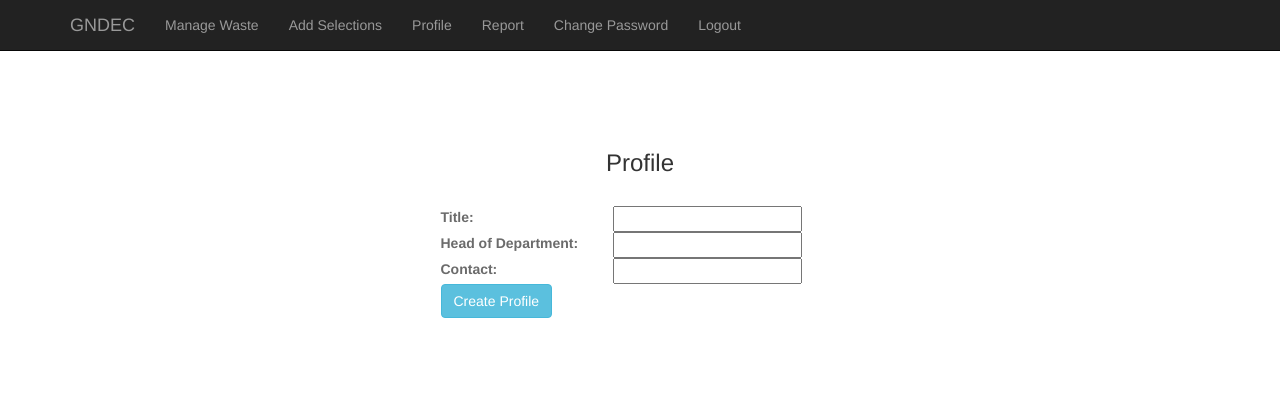
After one commit to jasvir99/waste-management, a Django app: page /add_profile in a window 1280 px wide. The commit adds this page. Shown: the top 406 px of the page. Run offline with Django 3.2, Linux system fonts and the light colour scheme; the visitor is signed in with stand-in values (Sample User, id 1); data that the repository does not hold is empty; some libraries are stand-ins or nearby versions.

Commit message:
adds departments and admin role. Default role admin. adds redirection message.

```diff
--- a/waste/static/css/report.css
+++ b/waste/static/css/report.css
@@ -18,14 +18,14 @@ th{
 
 
 .container-report{
-	width: 50%;
+	width: 80%;
 margin-left: auto;
 margin-right: auto;
 margin-top: 2%;
 }
 
 .branding-report{
-	width: 66%;
+	width: 50%;
 	margin-top: 2%;
 	margin-right: auto;
 	margin-left: auto;
--- a/waste/templates/base.html
+++ b/waste/templates/base.html
@@ -83,6 +83,7 @@
           <ul class="nav navbar-nav">
             <li><a href='{% url 'waste.src.views.main_form' %}'>Manage Waste</a></li>
             <li><a href='{% url 'waste.src.views.add_selection' %}'>Add Selections</a></li>
+            <li><a href='{% url 'waste.src.views.add_profile' %}'>Profile</a></li>
             <li><a href='{% url 'waste.src.views.generate_report' %}'>Report</a></li>
             <li><a href='{% url 'admin:password_change' %}'>Change Password</a></li>
             <li><a href='{% url 'admin:logout' %}'>Logout</a></li>
--- /dev/null
+++ b/waste/templates/src/add_profile.html
@@ -0,0 +1,81 @@
+{% extends 'base.html' %}
+{% load i18n %}
+
+<!DOCTYPE html>
+<html lang="en">
+<head>
+    {% block title %}
+        <title>
+            Profile
+        </title>
+    {% endblock %}
+</head>
+<body>
+{% block content %}
+    <div class='form-container'>
+
+{% if dept %}
+<table class='table table-hover table-stripped'>
+    <tr>
+        <th>Title</th>
+        <td>{{dept.title}}</td>
+    </tr>
+    <tr>
+        <th>Head Of Deapartment</th>
+        <td>{{dept.head}}</td>
+    </tr>
+    <tr>
+        <th>Contact</th>
+        <td>{{dept.contact}}</td>
+    </tr>
+    <tr>
+        <td><a href='{% url 'waste.src.views.edit_profile' %}'><button class="btn btn-info btn-large">Edit Profile</button></a></td>
+    </tr>
+</table>
+    {% else %}
+<form action="" method="post">{% csrf_token %}
+<div>
+{% if form.errors %}
+
+{% endif %}
+<div class='form-container-pass'>
+    <h3 id='form-header'>Profile</h3>
+    <br>
+
+<fieldset class="module aligned wide">
+    {% if form_redirected == 1 %}
+        <h4 class="text-danger" >Before starting, create profile.</h4>
+        {% endif %}
+<table>
+    <tr>
+<div class="form-row">
+   <th> <label for="id_old_password" class="required">{% trans 'Title' %}:</label></th>
+   <td>{{ form.title}}</td>
+</div>
+</tr>
+<tr>
+<div class="form-row">
+    <td><label for="id_new_password1" class="required">{% trans 'Head of Department' %}:</label></td>
+    <td>{{ form.head }}</td>
+</div>
+</tr>
+<tr>
+<div class="form-row">
+    <td><label for="id_new_password2" class="required">{% trans 'Contact' %}:</label></td>
+    <td>{{ form.contact}}</td>
+
+</div>
+</tr>
+</table>
+<input type="submit" class="btn btn-info btn-large" value="Create Profile">
+</fieldset>
+<br>
+
+</div>
+</div>
+</form>
+{% endif %}
+</div>
+
+{% endblock %}
+</body>
--- a/waste/templates/src/form.html
+++ b/waste/templates/src/form.html
@@ -17,6 +17,7 @@
 		            {% csrf_token %}
      <table class='form-table-main'>
     	<div class="form-group">
+    		{% if user.is_superuser %}
     	{% for fields in dept_form %}
     	<tr>
     		<td><label for="gen_category">{{ fields.label_tag }}</label></td>
@@ -24,6 +25,7 @@
 		<td>{{ fields }}</td>
 	</tr>
 	{% endfor %}
+	{% endif %}
 	</div>
 </table>
     <hr>
--- a/waste/templates/src/report.html
+++ b/waste/templates/src/report.html
@@ -14,7 +14,7 @@
 	{% block content %}
 	<div class='branding-report'>
 
-		<h3>Records Of E-Waste Handeled/Generated</h3>
+		<h4>Records Of E-Waste Handeled/Generated</h4>
 	</div>
 <table class='report' border='1px'>
 	<tr>
--- a/waste/templates/src/selection.html
+++ b/waste/templates/src/selection.html
@@ -13,10 +13,13 @@
 <body>
 	{% block content %}
 	<div class='form-container'>
+        {% if form_redirected == 1 %}
+        <h4 class="text-danger" >Before starting waste management, please select categories in which you deal</h4>
+        {% endif %}
 	<form role="form" method="POST" action=''>
 		            {% csrf_token %}
     <div class="form-group">{{form}}</div>
-    <input type="submit" class="btn btn-info btn-large" value="Submit Selection">
+    <input type="submit" class="btn btn-info btn-large" value="Submit">
 </form>
 
 </div>
--- a/waste/waste/src/forms.py
+++ b/waste/waste/src/forms.py
@@ -66,3 +66,8 @@ class UserSelectionForm(forms.Form):
 			queryset= Description.objects.filter(category = 1).filter(~Q(id__in=desc_id))
 		self.fields['consumer_electrical_and_electronics'].\
 			queryset= Description.objects.filter(category = 2).filter(~Q(id__in=desc_id))
+
+class DepartmentProfileForm(forms.ModelForm):
+	class Meta:
+		model = Department
+		exclude = ['user']
--- a/waste/waste/src/models.py
+++ b/waste/waste/src/models.py
@@ -3,9 +3,12 @@
 # Create your models here.
 
 class Department(models.Model):
-	name = models.CharField(max_length=400)
+	user = models.ForeignKey(User)
+	title = models.CharField(max_length=400, blank=False, null=False)
+	head = models.CharField(max_length=100,blank=False, null=False)
+	contact = models.IntegerField(blank=False, null=False)
 	def __unicode__(self):
-		return '%s' % (self.name)
+		return '%s' % (self.title)
 
 class Category(models.Model):
 	category = models.CharField(max_length=300)
--- a/waste/waste/src/views.py
+++ b/waste/waste/src/views.py
@@ -39,19 +39,69 @@ def add_selection(request):
 		message = 'Selections Saved '
 		return render(request,'src/success.html',{'message':message})
 	else:
+		try:
+			form_redirected = request.session.get('redirected')
+			user = request.user
+			form = UserSelectionForm(request=request)
+			request.session['redirected'] = ''
+			return render(request,'src/selection.html',{'form':form,
+				'form_redirected':form_redirected})
+		except:
+			user = request.user
+			form = UserSelectionForm(request=request)
+			return render(request,'src/selection.html',{'form':form})
+
+@login_required
+def add_profile(request):
+	if request.method == 'POST':
+		form = DepartmentProfileForm(request.POST)
+		if form.is_valid():
+			title = form.cleaned_data['title']
+			head = form.cleaned_data['head']
+			contact = form.cleaned_data['contact']
+			user = request.user
+			Department(user=user, title=title, head=head, contact=contact).\
+			save()
+			message = 'Profile Saved '
+			return render(request,'src/success.html',{'message':message})
+		else:
+			form = DepartmentProfileForm(request.POST)
+			return render(request, 'src/add_profile.html',{'form':form})
+
+	else:
 		user = request.user
-		form = UserSelectionForm(request=request)
-		return render(request,'src/selection.html',{'form':form})
+		dept = Department.objects.filter(user=user.id)
+		if dept:
+			dept = Department.objects.get(user=user.id)
+			return render(request, 'src/add_profile.html',{'dept':dept})
+		else:
+			try:
+				form_redirected = request.session.get('redirected')
+				user = request.user
+				form = UserSelectionForm(request=request)
+				request.session['redirected'] = ''
+				form = DepartmentProfileForm()
+				return render(request, 'src/add_profile.html',{'form':form,
+					'form_redirected':form_redirected})
+			except:
+				form = DepartmentProfileForm()
+				return render(request, 'src/add_profile.html',{'form':form})
 
 @login_required
 def main_form(request):
 	if request.method == 'POST':
-		dept_form = DepartmentSelect(request.POST)
+		user = request.user
 		waste_gen = WasteGeneratedForm(request.POST)
 		waste_stored = WasteStoredForm(request.POST)
 		waste_sent = WasteSentToRecyclerForm(request.POST)
-		if dept_form.is_valid():
-			department = Department.objects.get(name = dept_form.cleaned_data['select_department'])
+		try:
+			dept_form = DepartmentSelect(request.POST)
+			if dept_form.is_valid():
+				department = Department.objects.get(name = dept_form.cleaned_data['select_department'])
+			else:
+				department = Department.objects.get(user=user.id)
+		except:
+			department = Department.objects.get(user=user.id)
 		if waste_gen.is_valid():
 			category = Category.objects.get(category=waste_gen.cleaned_data['generated_waste_category'])
 			description = Description.objects.get(description=waste_gen.cleaned_data['generated_waste_description'])
@@ -85,15 +135,25 @@ def main_form(request):
 		if user_selections:
 			pass
 		else:
+			request.session['redirected'] = 1
 			return HttpResponseRedirect(reverse('waste.src.views.add_selection'))
+
+		department = Department.objects.filter(user=user.id)
+		if department:
+			pass
+
+		else:
+			request.session['redirected'] = 1
+			return HttpResponseRedirect(reverse('waste.src.views.add_profile'))
 		dept_form = DepartmentSelect()
 		waste_gen = WasteGeneratedForm()
 		waste_stored = WasteStoredForm()
 		waste_sent = WasteSentToRecyclerForm()
 		forms = {'dept_form':dept_form,'waste_gen': waste_gen,
-		'waste_stored': waste_stored,'waste_sent':waste_sent}
+		'waste_stored': waste_stored,'waste_sent':waste_sent,'user':user}
 		return render(request,'src/form.html',forms)
 
+@login_required
 def get_description(request):
 	category = request.GET['cat_id']
 	user = request.user
@@ -106,14 +166,40 @@ def get_description(request):
 		description_dict[value.id] = value.description
 	return HttpResponse(simplejson.dumps(description_dict))
 
+@login_required
 def generate_report(request):
 	org = _ORGANISATION
 	add = _ADDRESS
-	waste_generated = calculate_generated()
-	waste_stored = calculate_stored()
-	waste_sent = calculate_sent()
+	is_superuser = request.user.is_superuser
+	waste_generated = calculate_generated(request)
+	waste_stored = calculate_stored(is_superuser,request)
+	waste_sent = calculate_sent(request)
 	return render(request,'src/report.html',{'waste_generated':waste_generated,
 		'waste_sent':waste_sent,'waste_stored':waste_stored,'org':org,'add':add})
+
+
+
+@login_required
+def edit_profile(request):
+	if request.method == 'POST':
+		form = DepartmentProfileForm(request.POST)
+		if form.is_valid():
+			title = form.cleaned_data['title']
+			head = form.cleaned_data['head']
+			contact = form.cleaned_data['contact']
+			user = request.user
+			Department.objects.filter(user=user.id).update(user=user, title=title, head=head, contact=contact)
+			message = 'Profile Saved '
+			return render(request,'src/success.html',{'message':message})
+		else:
+			form = DepartmentProfileForm(request.POST)
+			return render(request, 'src/add_profile.html',{'form':form})
+
+	else:
+		user = request.user
+		dept = Department.objects.get(user=user.id)
+		form = DepartmentProfileForm(instance=dept)
+		return render(request, 'src/add_profile.html',{'form':form})
 
 @login_required
 def new_login(request):
@@ -124,4 +210,4 @@ def new_login(request):
 	else:
 		activate = UserActivated(user=user,activated=True)
 		activate.save()
-		return HttpResponseRedirect(reverse('admin:password_change'))
+		return HttpResponseRedirect(reverse('waste.src.views.add_profile'))
--- a/waste/waste/urls.py
+++ b/waste/waste/urls.py
@@ -10,6 +10,8 @@ urlpatterns = patterns('',
     url(r'^add_selection', 'waste.src.views.add_selection'),
     url(r'^report', 'waste.src.views.generate_report'),
     url(r'^get_description', 'waste.src.views.get_description'),
+    url(r'^add_profile', 'waste.src.views.add_profile'),
+    url(r'^edit_profile', 'waste.src.views.edit_profile'),
     # url(r'^blog/', include('blog.urls')),
 
     url(r'^admin/', include(admin.site.urls)),
```
Also changed, not shown: waste/waste/src/helper.py (+40 -9 lines).
